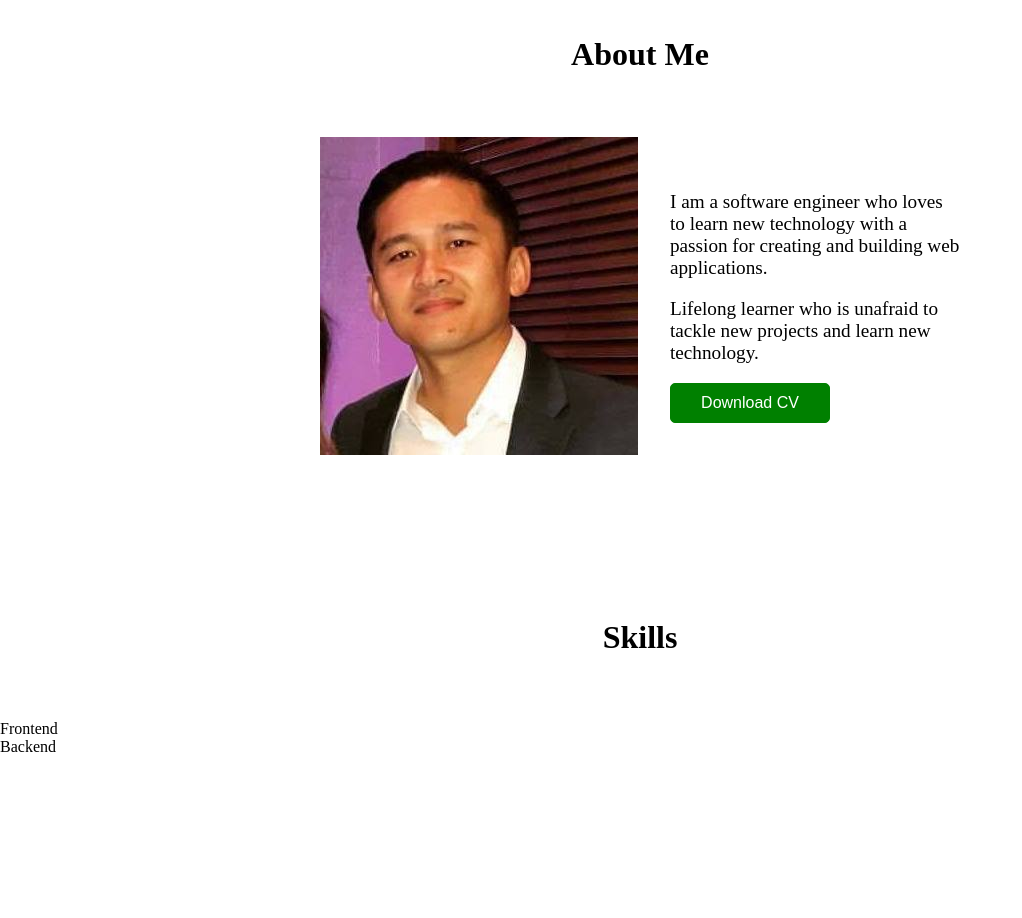
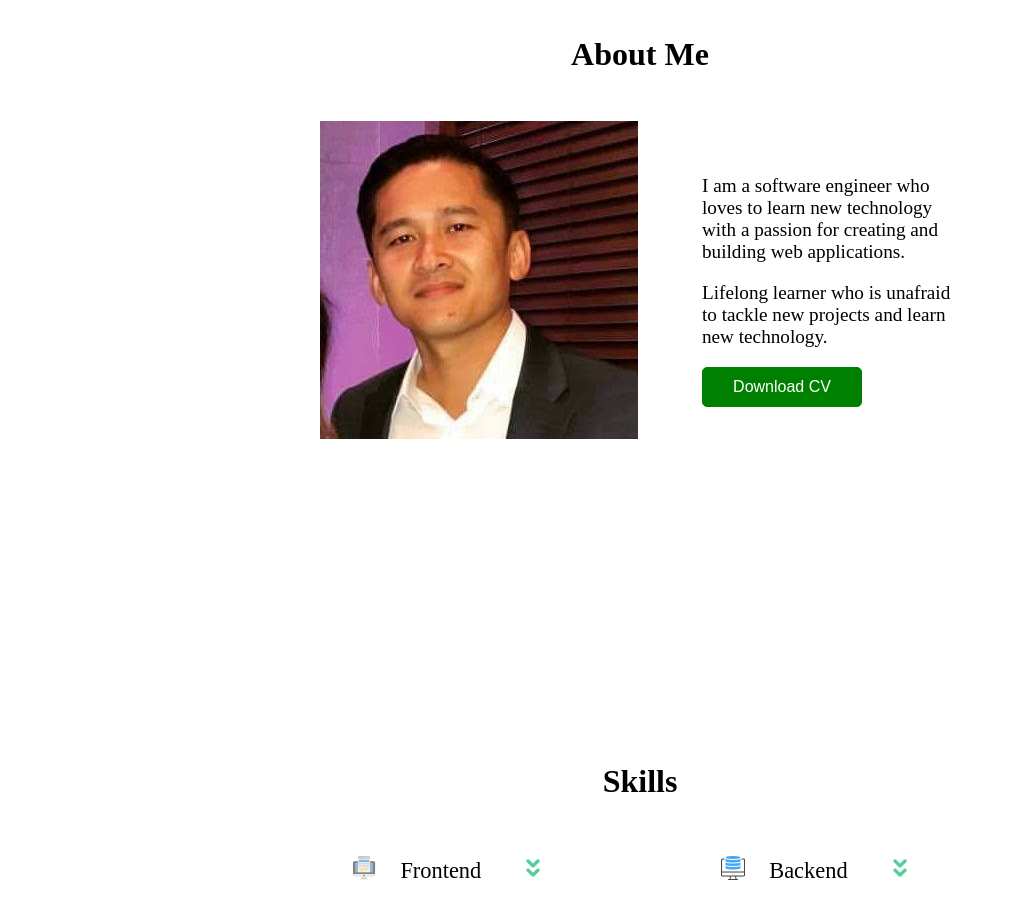
Before and after one commit to xqhuynh/portfolio-final, a plain HTML site: page index.html in a window 1280 px wide. Shown: the part 980-1898 px from the top of the page, without its empty margins (0-1022 px from the left). Before the commit the page ends 1736 px from the top, so only its background shows below. Drawn offline with nearby package versions, Linux system fonts and the light colour scheme.

Commit message:
Skills section start

```diff
--- a/assets/css/styles.css
+++ b/assets/css/styles.css
@@ -104,15 +104,15 @@ hr.nav-line {
 .about-title, .skills-title {
     font-size: 2rem;
     text-align: center;
-    margin-bottom: 4rem;
+    margin-bottom: 3rem;
 }
 
 .about-container {
     display: flex;
-    gap: 2rem;
+    gap: 4rem;
     width: 50%;
     justify-content: center;
-    margin: auto auto 10rem auto;
+    margin: auto auto 20rem auto;
 }
 
 .right-about {
@@ -138,3 +138,25 @@ hr.nav-line {
 }
 
 /* SKILLS SECTION ------------------------------- */
+.skills-container {
+    display: flex;
+    justify-content: center;
+    gap: 10rem;
+    font-size: 1.4rem;
+    margin-bottom: 20rem;
+}
+
+.left-skills, .right-skills {
+    display: flex;
+    align-items: center;
+    /* gap: 1rem; */
+}
+
+.skills-icon {
+    width: 50%;
+}
+
+.chevron-down {
+    margin-left: 2rem;
+    width: 50%;
+}
--- a/index.html
+++ b/index.html
@@ -77,9 +77,25 @@
 
     <!-- Skills Section -->
     <h2 class="skills-title">Skills</h2>
-    <div class="skills-container">
-        <div class="left-skills">Frontend</div>
-        <div class="right-skills">Backend</div>
+    <div class="skills-container" id="skills">
+        <div class="left-skills">
+            <div>
+                <img class="skills-icon" src="./assets/img/display.png" alt="frontend" />
+            </div>
+            <div>Frontend</div>
+            <div>
+                <img class="chevron-down" src="./assets/img/down-chevron.png" alt="down-arrow" />
+            </div>
+        </div>
+        <div class="right-skills">
+            <div>
+                <img class="skills-icon" src="./assets/img/computer-database.png" alt="backend" />
+            </div>
+            <div>Backend</div>
+            <div>
+                <img class="chevron-down" src="./assets/img/down-chevron.png" alt="down-arrow" />
+            </div>
+        </div>
     </div>
 
 </body>
```
Also changed, not shown: assets/img/computer-database.png (added), assets/img/display.png (added), assets/img/down-arrow.png (added), assets/img/down-chevron.png (added).
